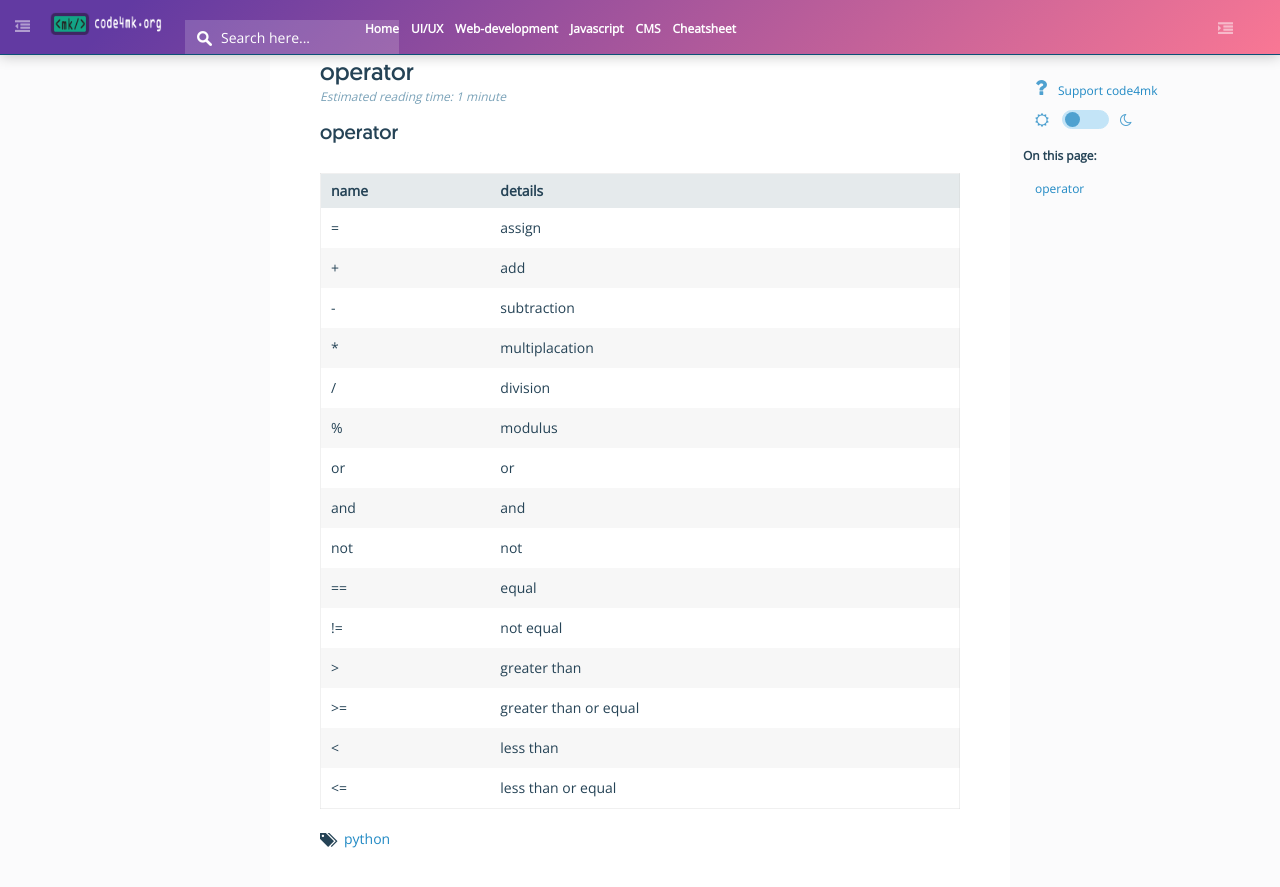
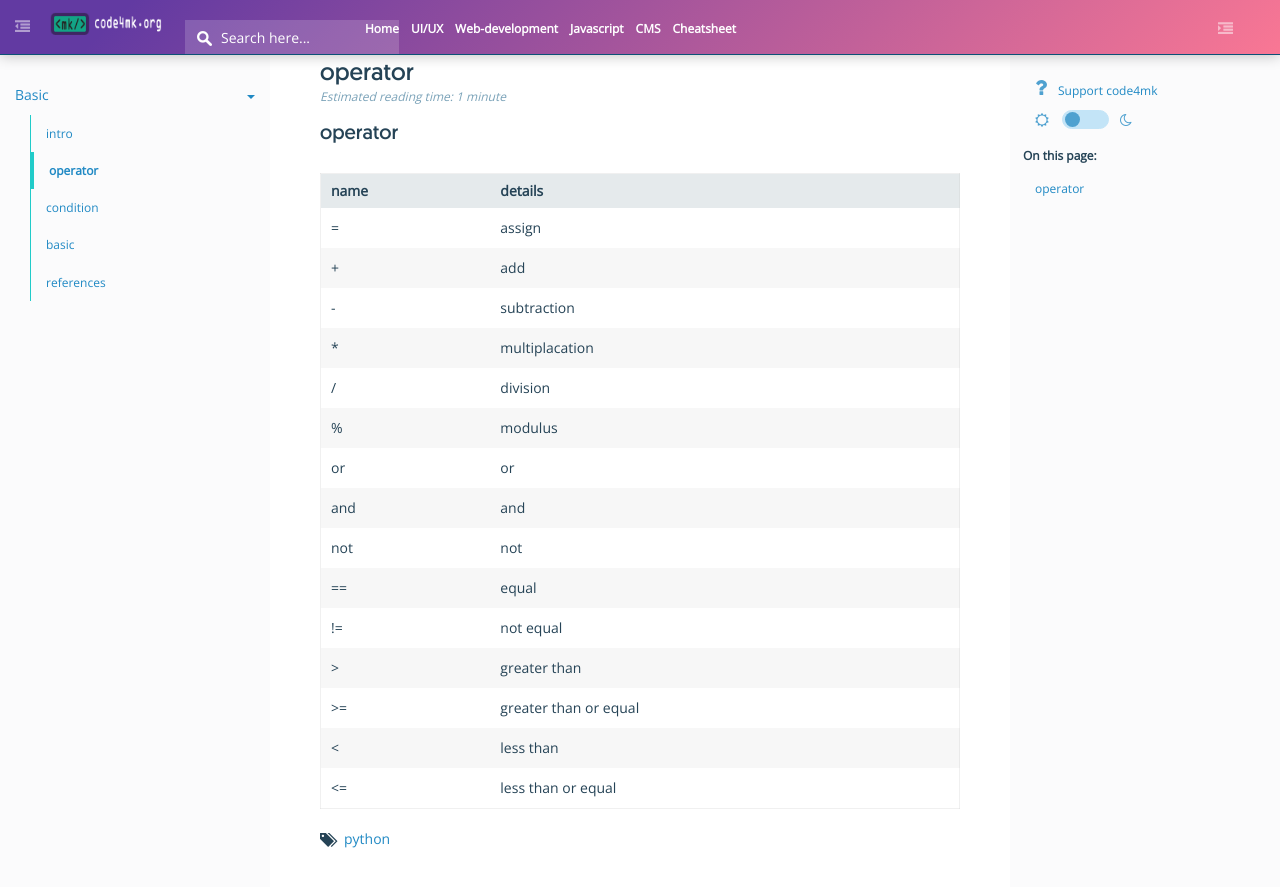
Before and after one commit to code4mk/code4mk.github.io, a Jekyll site: the page built from web-developer/python/operator.md, in a window 1280 px wide and 900 px high. Shown: the top 887 px of the window. Built offline with Jekyll 4.4.1, drawn with Linux system fonts in a browser that asks for light colours; comment, search, counter and statistics services are not loaded.

Commit message:
operator

```diff
--- a/_data/toc.yaml
+++ b/_data/toc.yaml
@@ -407,7 +407,7 @@ python:
   section:
   - path: /web-developer/python/
     title: intro
-  - path: /web-developer/python/operator
+  - path: /web-developer/python/operator/
     title: operator
   - path: /web-developer/python/condition/
     title: condition
```
